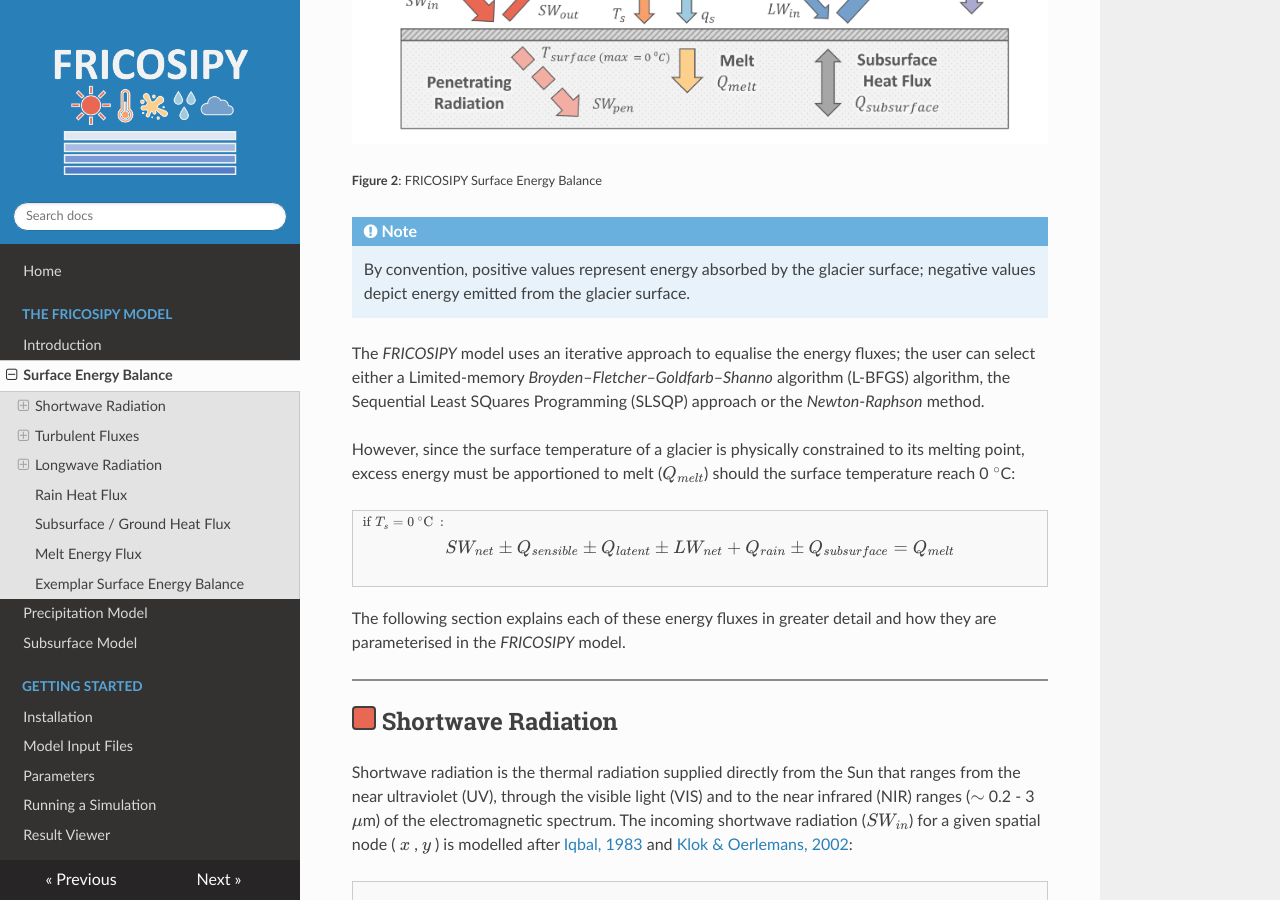
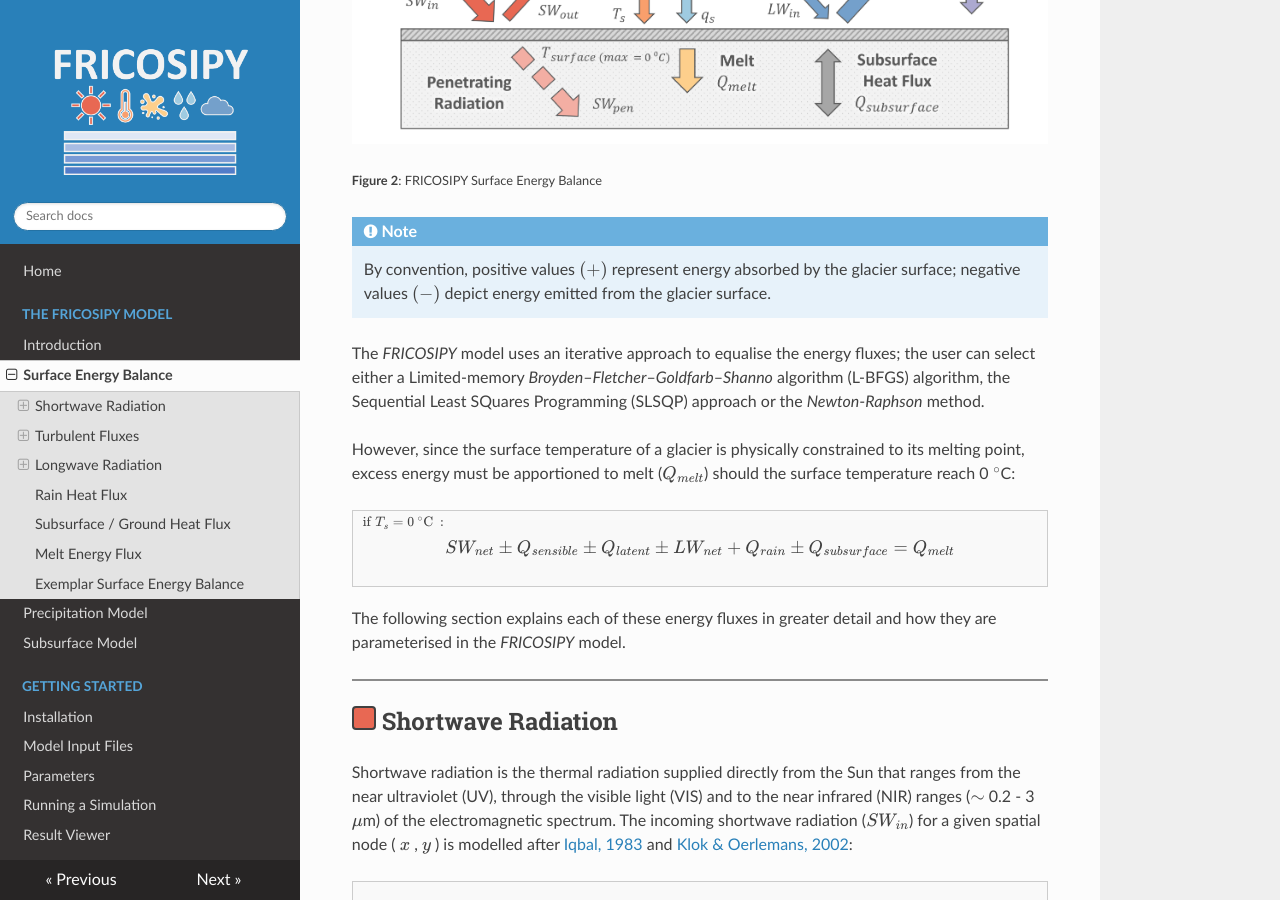
Before and after one commit to MarcusGastaldello/FRICOSIPY, an MkDocs documentation site: the page built from docs/surface_energy_balance.md, in a window 1280 px wide and 900 px high, scrolled down 620 px. Built offline with MkDocs 1.6.1, drawn with Linux system fonts in a browser that asks for light colours; nearby versions of some CDN libraries.

```diff
--- a/docs/surface_energy_balance.md
+++ b/docs/surface_energy_balance.md
@@ -16,7 +16,7 @@ $$
 
 !!! note
 
-    By convention, positive values represent energy absorbed by the glacier surface; negative values depict energy emitted from the glacier surface.
+    By convention, positive values $(+)$ represent energy absorbed by the glacier surface; negative values $(-)$ depict energy emitted from the glacier surface.
 
 The *FRICOSIPY* model uses an iterative approach to equalise the energy fluxes; the user can select either a Limited-memory *Broyden*–*Fletcher*–*Goldfarb*–*Shanno* algorithm (L-BFGS) algorithm, the Sequential Least SQuares Programming (SLSQP) approach or the *Newton*-*Raphson* method.
 
```
